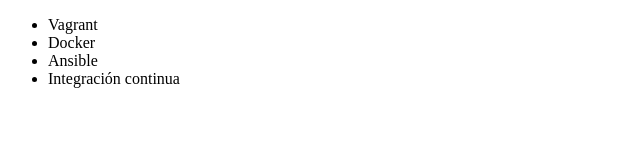
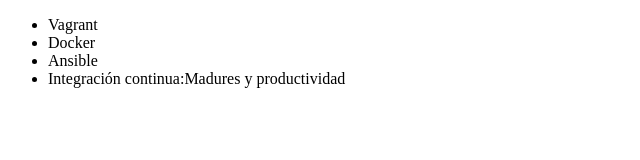
Before and after one commit to ing-RodrigoN/git-pagina, a plain HTML site: page index.html in a window 1280 px wide. Shown: the whole page, without its empty margins (0-640 px from the left). Drawn offline with Linux system fonts and the light colour scheme.

Commit message:
cambio de nombre curso integracion continua

```diff
--- a/index.html
+++ b/index.html
@@ -9,7 +9,7 @@
          <li> Vagrant </li>
          <li> Docker </li>
          <li> Ansible </li>
-         <li> Integración continua</li>
+         <li> Integración continua:Madures y productividad</li>
      </ul>
 </body>
 </html>
```
